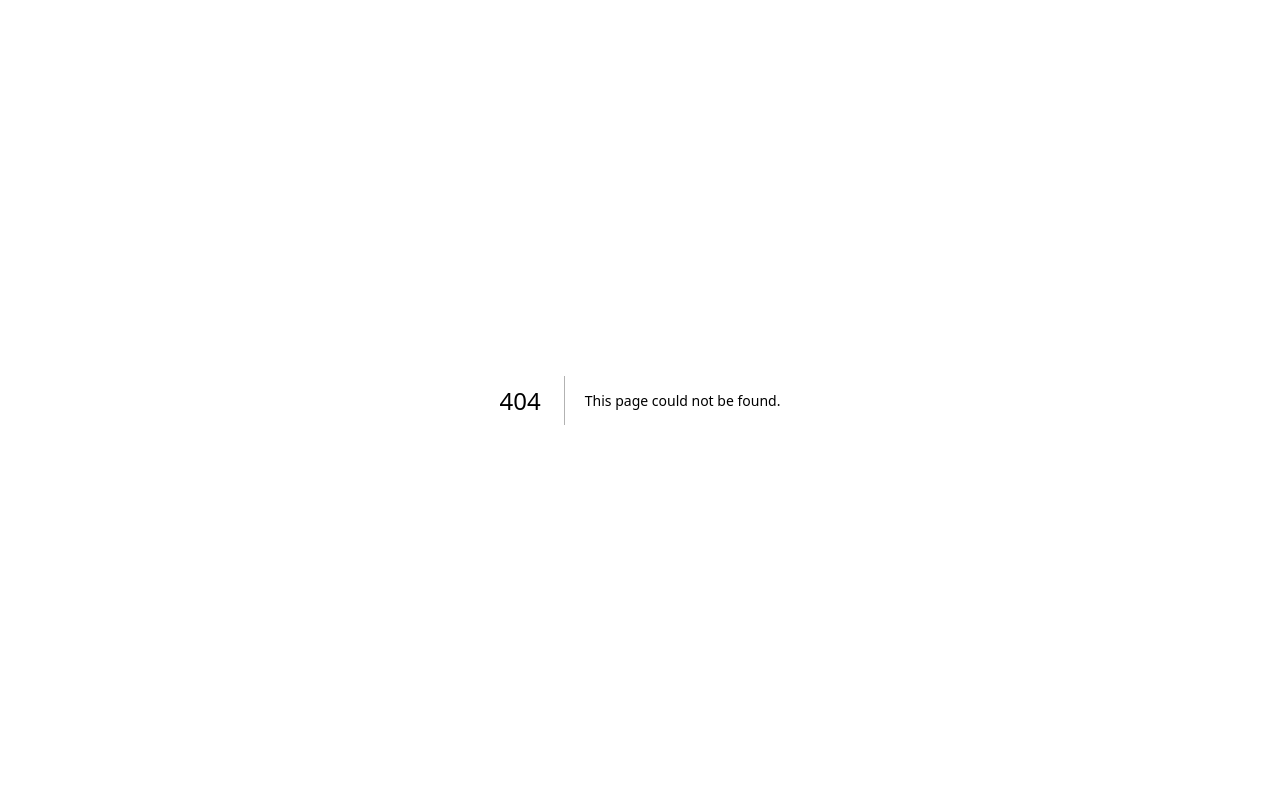
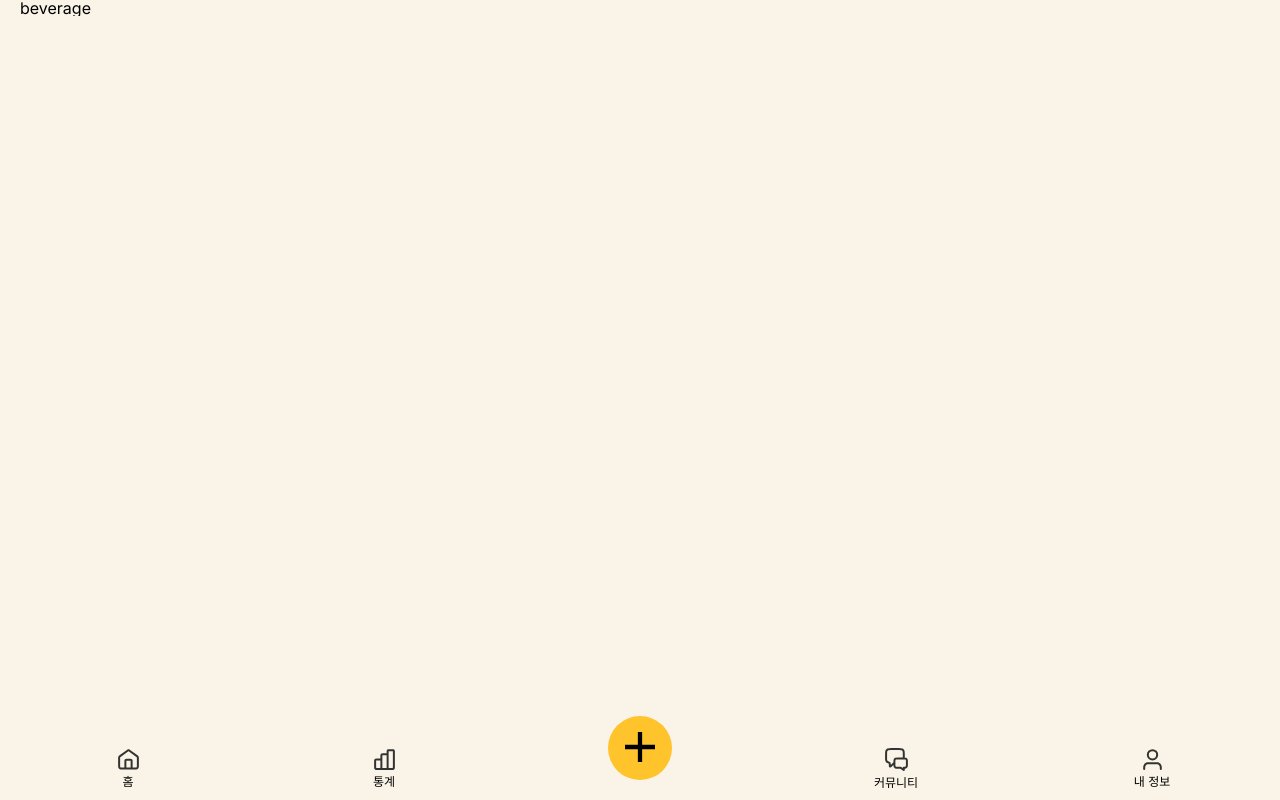
Before and after one commit to coffein-doctor/MST, a Next.js app in the folder mst/: page /beverage in a window 1280 px wide. Before the commit this address had no page. Built offline with nearby package versions, Linux system fonts and the light colour scheme.

Commit message:
[FEAT] 편한 작업 환경을 위한 내부 라우팅 주소/컴포넌트 입력

```diff
--- /dev/null
+++ b/mst/src/app/(mainpage)/beverage/page.tsx
@@ -0,0 +1,7 @@
+import React from "react";
+
+function beverage() {
+  return <div>beverage</div>;
+}
+
+export default beverage;
```
Also changed, not shown: mst/src/app/(mainpage)/community/feed/page.tsx (added, +7 -0 lines), mst/src/app/(mainpage)/community/page.tsx (added, +7 -0 lines), mst/src/app/(mainpage)/mypage/page.tsx (added, +7 -0 lines).
